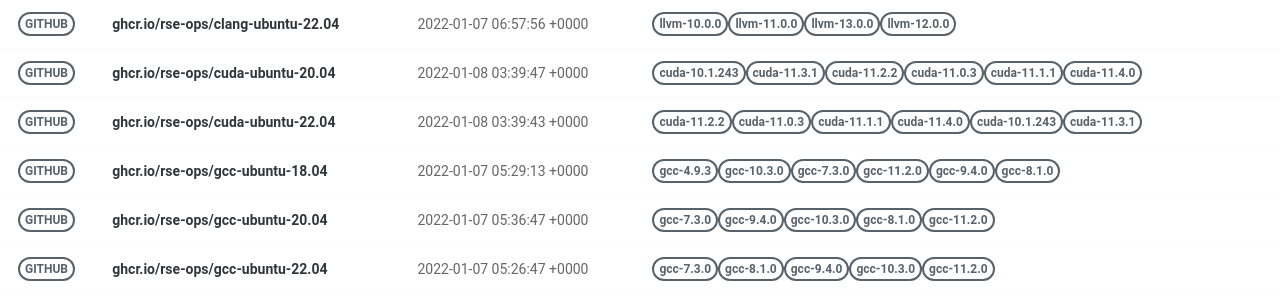
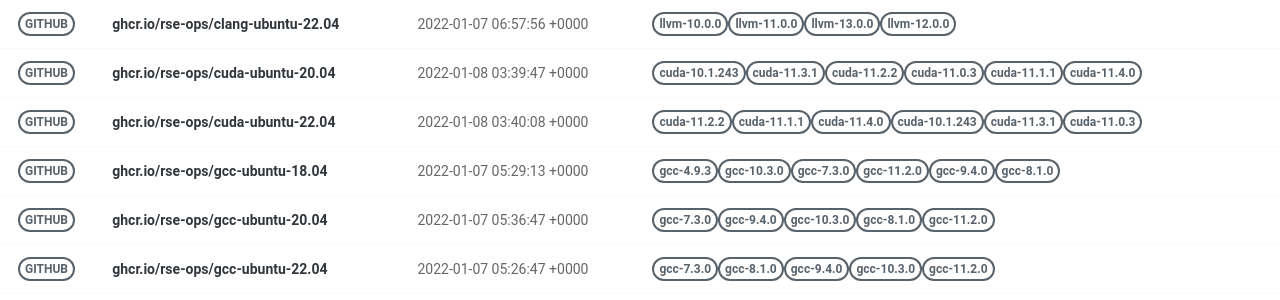
Before and after one commit to rse-ops/docker-images, a Jekyll site: the page built from pages/index.md, in a window 1280 px wide. Shown: the part 228-528 px from the top of the page. Built offline with Jekyll 4.4.1, drawn with Linux system fonts in a browser that asks for light colours; nearby versions of some CDN libraries.

Commit message:
Automated push to update library 2022-01-08

```diff
--- a/_library/ghcr.io-rse-ops-cuda-ubuntu-22.04.md
+++ b/_library/ghcr.io-rse-ops-cuda-ubuntu-22.04.md
@@ -1,7 +1,7 @@
 ---
 layout: container
 name: ghcr.io/rse-ops/cuda-ubuntu-22.04
-updated_at: 2022-01-08 03:39:43.610473
+updated_at: 2022-01-08 03:40:08.250898
 
 
 container_url: https://github.com/orgs/rse-ops/packages/container/package/cuda-ubuntu-22.04
```
Also changed, not shown: other parts of _library/ghcr.io-rse-ops-cuda-ubuntu-22.04.md (+3 -3 lines).
